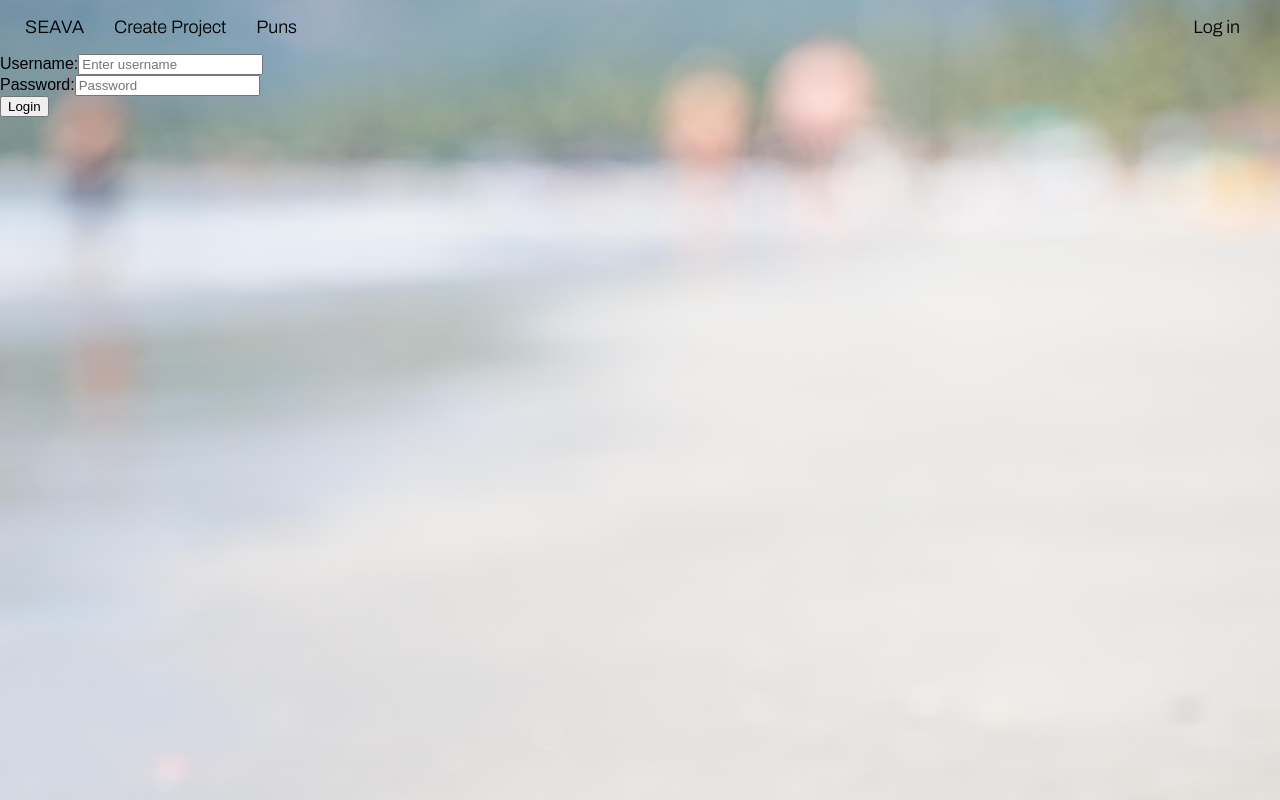
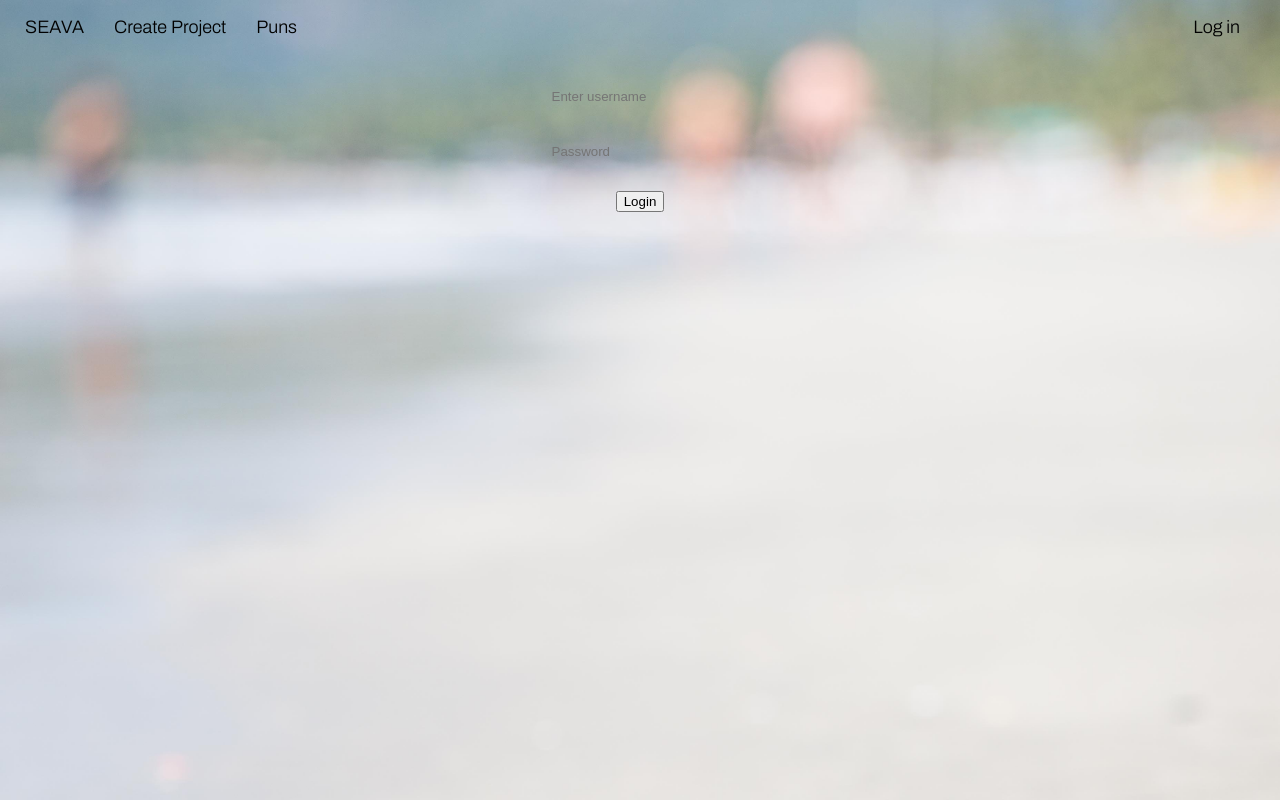
Before and after one commit to SheCodesAus/she-codes-crowdfunding-project-KhiaJEO, a React (Create React App) app: page /login in a window 1280 px wide. Built offline with nearby package versions, Linux system fonts and the light colour scheme; a web font is replaced by a local one.

Commit message:
login form css

```diff
--- /dev/null
+++ b/src/components/LoginForm/LoginForm.css
@@ -0,0 +1,47 @@
+.form {
+  display: flex;
+  align-items: center;
+  padding: 30px;
+}
+
+.login {
+  display: grid;
+  align-content: center;
+  justify-content: center;
+  padding: 15px 15px;
+}
+
+/* .login-wrapper label {
+  justify-content: center;
+  align-items: center;
+} */
+
+.login-wrapper input {
+  display: flex;
+  align-items: center;
+  background: none;
+  border: none;
+  /* background: transparent; */
+  /* background: rgba(255, 255, 255, 0.2); */
+  padding: 10px;
+  padding-top: 20px;
+  padding-bottom: 20px;
+  justify-content: center;
+}
+
+.login-wrapper input:focus {
+  border: none;
+  outline: none;
+  border-bottom: 0.5px solid dimgray;
+}
+
+.login-wrapper input:hover {
+  border-bottom: 0.5px solid dimgray;
+  transition: 0.5s all ease-in-out;
+}
+
+.login-button {
+  display: flex;
+  justify-content: center;
+  padding-top: 12px;
+}
--- a/src/components/LoginForm/LoginForm.jsx
+++ b/src/components/LoginForm/LoginForm.jsx
@@ -1,5 +1,6 @@
 import React, { useState } from "react";
 import { useNavigate } from "react-router-dom";
+import "./LoginForm.css";
 
 function LoginForm() {
   // State
@@ -73,8 +74,9 @@ function LoginForm() {
 
   return (
     <form>
-      <div>
-        <label htmlFor="username">Username:</label>
+      <div className="login">
+        <div className="login-wrapper">
+          {/* <label htmlFor="username">Username:</label> */}
           <input
             type="text"
             id="username"
@@ -82,8 +84,8 @@ function LoginForm() {
             onChange={handleChange}
           />
         </div>
-      <div>
-        <label htmlFor="password">Password:</label>
+        <div className="login-wrapper">
+          {/* <label htmlFor="password">Password:</label> */}
           <input
             type="password"
             id="password"
@@ -91,9 +93,12 @@ function LoginForm() {
             onChange={handleChange}
           />
         </div>
+        <div className="login-button">
           <button type="submit" onClick={handleSubmit}>
             Login
           </button>
+        </div>
+      </div>
     </form>
   );
 }
```
Lines whose indentation alone changed are shown as unchanged.
